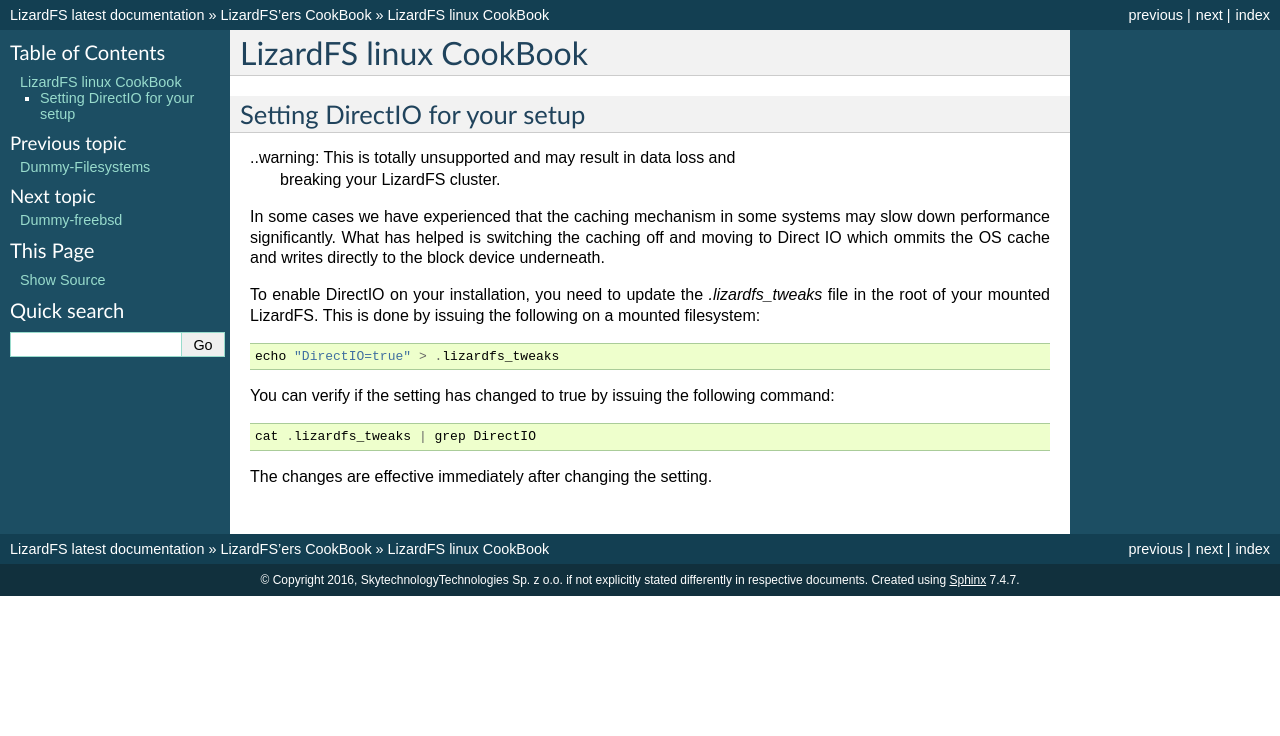
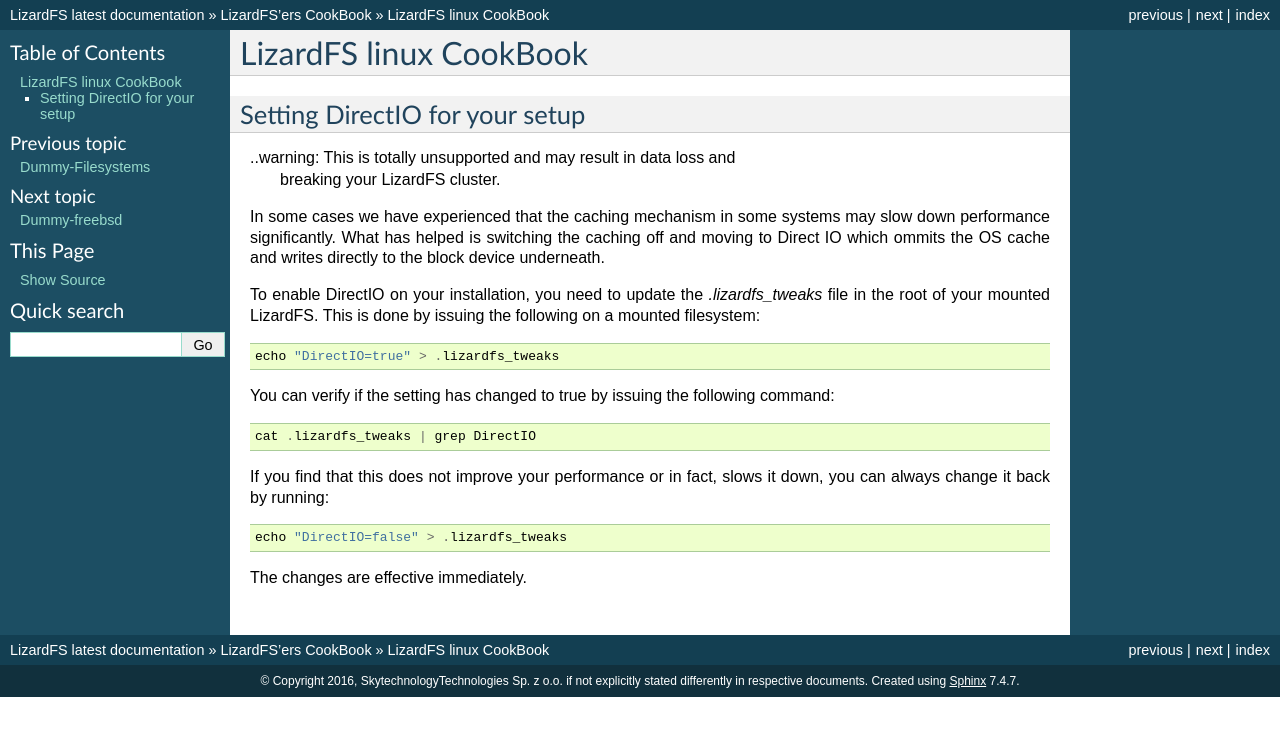
Before and after one commit to lizardfs/documentation, a Sphinx documentation site: the page built from source/cookbook/linux.rst, in a window 1280 px wide. Shown: the top 736 px of the page. Built offline with Sphinx 7.4.7, drawn with Linux system fonts in a browser that asks for light colours; pages that are not in the unit, such as notebooks, are missing from menus.

Commit message:
doc: added info how to disable DirectIO again

```diff
--- a/source/cookbook/linux.rst
+++ b/source/cookbook/linux.rst
@@ -29,4 +29,9 @@
 
   cat .lizardfs_tweaks | grep DirectIO
 
-The changes are effective immediately after changing the setting.
+If you find that this does not improve your performance or in fact, slows it
+down, you can always change it back by running::
+
+  echo "DirectIO=false" > .lizardfs_tweaks
+
+The changes are effective immediately.
```
